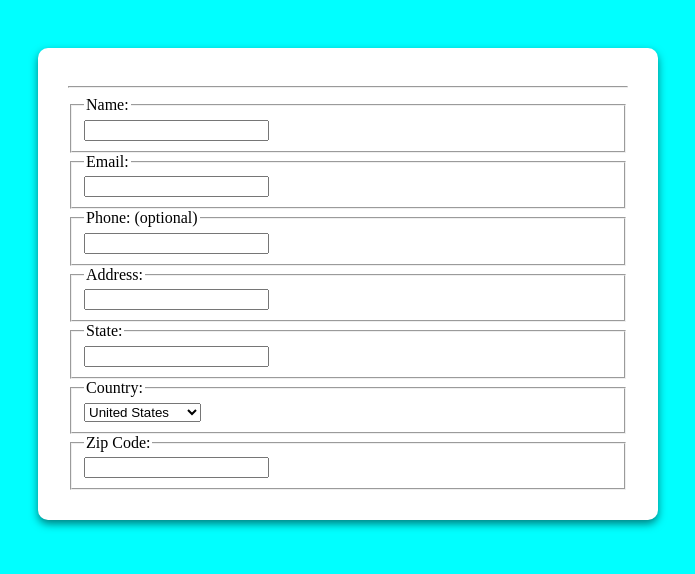
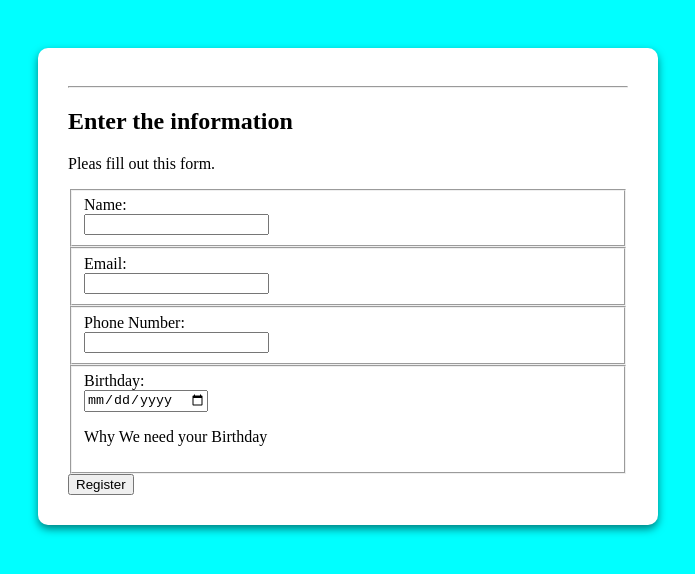
Before and after one commit to AdarshaMajhi/form, a plain HTML site: page index.html in a window 1280 px wide. Shown: the whole page, without its empty margins (292-987 px from the left). Drawn offline with Linux system fonts and the light colour scheme.

Commit message:
Update index.html

```diff
--- a/index.html
+++ b/index.html
@@ -4,48 +4,43 @@
     <meta charset="UTF-8" />
     <meta name="viewport" content="width=device-width, initial-scale=1.0" />
     <link rel="stylesheet" href="./styles.css" />
-    <title>Document</title>
+    <title>The form</title>
   </head>
   <body>
     <div class="container">
-      <hr />
-      <form action="">
+      <div class="line">
+        <hr />
+      </div>
+      <h2 class="head-text">Enter the information</h2>
+      <p class="head-description">Pleas fill out this form.</p>
+      <form action="#">
         <fieldset>
-          <legend>Name: </legend>
-          <input class="info" type="text" />
+          <label for="info">Name:</label><br />
+          <input type="text" id="info" class="info" required />
         </fieldset>
         <fieldset>
-            <legend>Email: </legend>
-          <input class="info" type="email" />
+          <label for="info">Email:</label><br />
+          <input type="email" id="info" class="info" required />
         </fieldset>
-          <fieldset>
-            <legend>Phone: (optional)</legend>
-          <input class="info" type="number" />
-          </fieldset>
-          <fieldset>
-            <legend>Address: </legend>
-          <input class="info" type="text" />
-          </fieldset>
-          <fieldset>
-            <legend>State: </legend>
-          <input class="info" type="text" />
-          </fieldset>
-          <fieldset>
-            <legend>Country: </legend>
-            <select class="country" >
-                <option value="us">United States</option>
-                <option value="ca">Canada</option>
-                <option value="gb">United Kingdom</option>
-                <option value="au">Australia</option>
-                <option value="in">India</option>
-            </select>
-          </fieldset>
-          <fieldset>
-            <legend>Zip Code: </legend>
-          <input class="info" type="number" />
-          </fieldset>
+        <fieldset>
+          <label for="info">Phone Number:</label><br />
+          <input type="text" maxlength="10" id="info" class="info" required />
+        </fieldset>
+        <fieldset>
+          <label for="info">Birthday:</label><br />
+          <input type="date" id="info" class="info" required />
+          <p class="reason">
+            <span
+              title="We ask for your birthday so we can personalize your experience and send you reminders of upcoming milestones."
+            >
+              Why We need your Birthday
+            </span>
+          </p>
         </fieldset>
       </form>
+      <button class="btn" type="button" >
+        Register
+      </button>
     </div>
   </body>
 </html>
```
